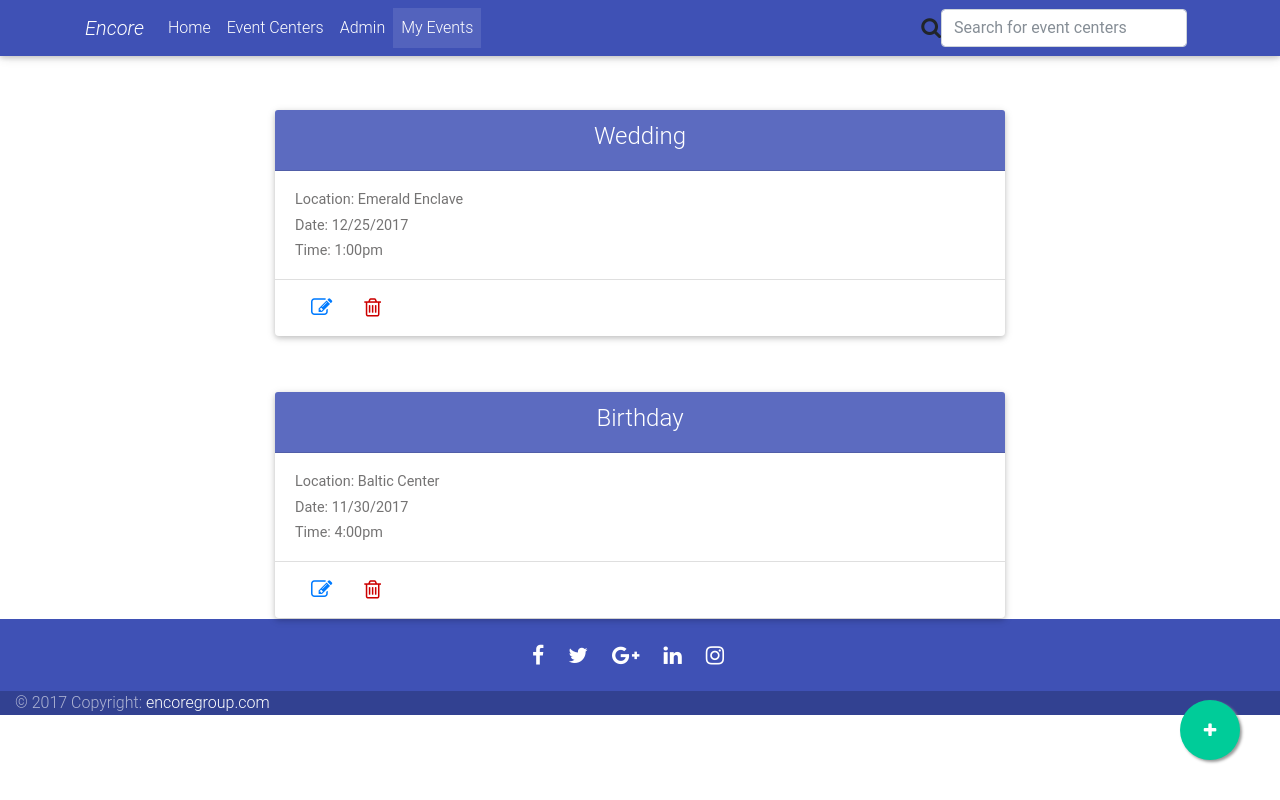
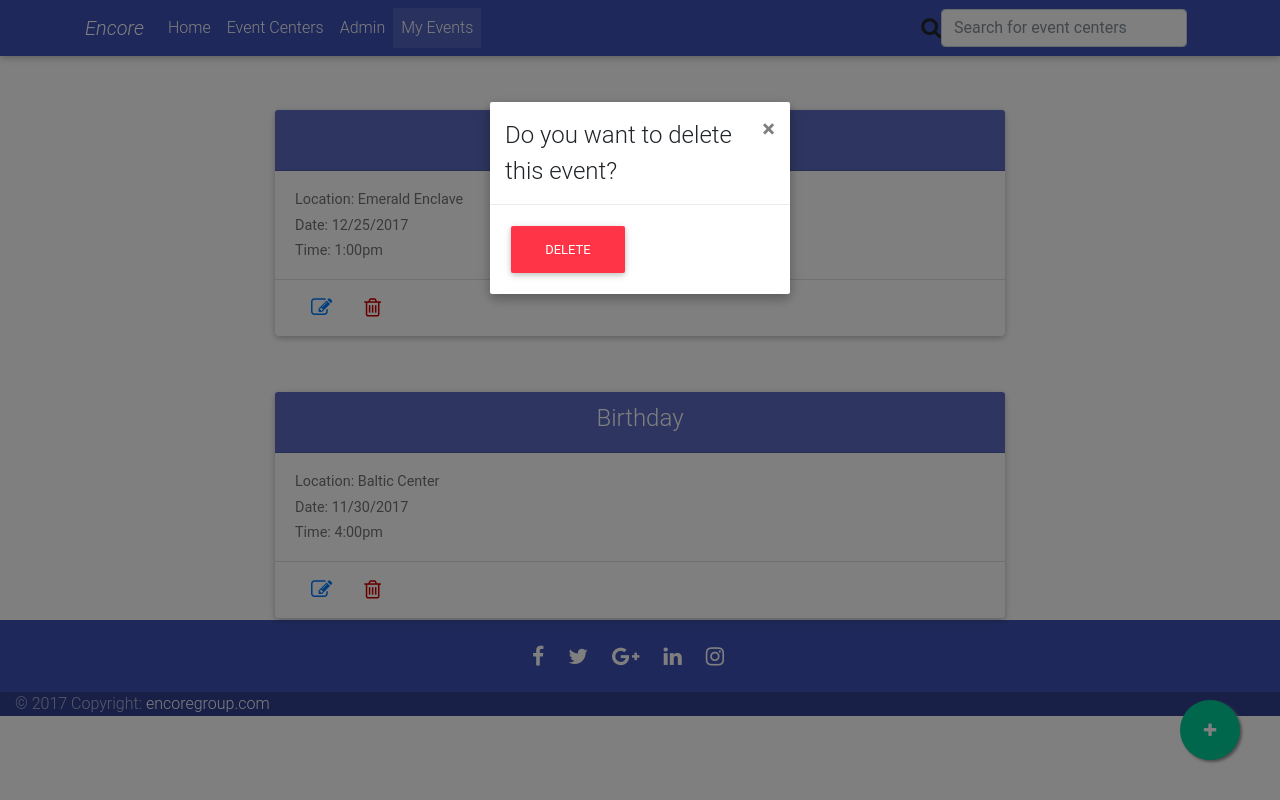
Before and after one commit to kenoseni/Events-Manager-Olusola-Oseni, a plain HTML site: page myevents.html in a window 1280 px wide. Both pictures are taken after a click on the link 372 px from the left and 590 px from the top of the page. Drawn offline with nearby package versions, Linux system fonts and the light colour scheme.

Commit message:
Add message functionality to delete button

```diff
--- a/myevents.html
+++ b/myevents.html
@@ -268,6 +268,25 @@
                 </div>
               </div>
             </div>
+            <div class="container col">
+                <!--Delete events Modal -->
+                <div class="modal fade top" id="modal2" role="dialog">
+                    <div class="modal-dialog modal-sm">
+
+                        <!-- Modal content-->
+                        <div class="modal-content">
+                            <div class="modal-header">
+                                <h4 class="modal-title">Do you want to delete this event?</h4>
+                                <button type="button" class="close" data-dismiss="modal">&times;</button>
+                            </div>
+                            <div class="modal-body">
+                                <!--Warning message-->
+                                <a class="btn btn-danger" onclick="toastr.warning('Hi! I am warning message.');">Delete</a>
+                            </div>
+                        </div>
+                    </div>
+                </div>
+            </div>
     </main>
     <footer class="page-footer indigo center-on-small-only pt-0">
       <!--Footer Links-->
@@ -321,6 +340,6 @@
     <script type="text/javascript" src="https://maxcdn.bootstrapcdn.com/bootstrap/4.0.0-beta.2/js/bootstrap.min.js" integrity="sha384-alpBpkh1PFOepccYVYDB4do5UnbKysX5WZXm3XxPqe5iKTfUKjNkCk9SaVuEZflJ" crossorigin="anonymous"></script>
     <!-- MDB core JavaScript -->
     <script type="text/javascript" src="https://cdnjs.cloudflare.com/ajax/libs/mdbootstrap/4.4.3/js/mdb.min.js"></script>
-    <script type="text/javascript" src=""></script>
+    <script type="text/javascript" src="js/myfile.js"></script>
   </body>
 </html>
```
